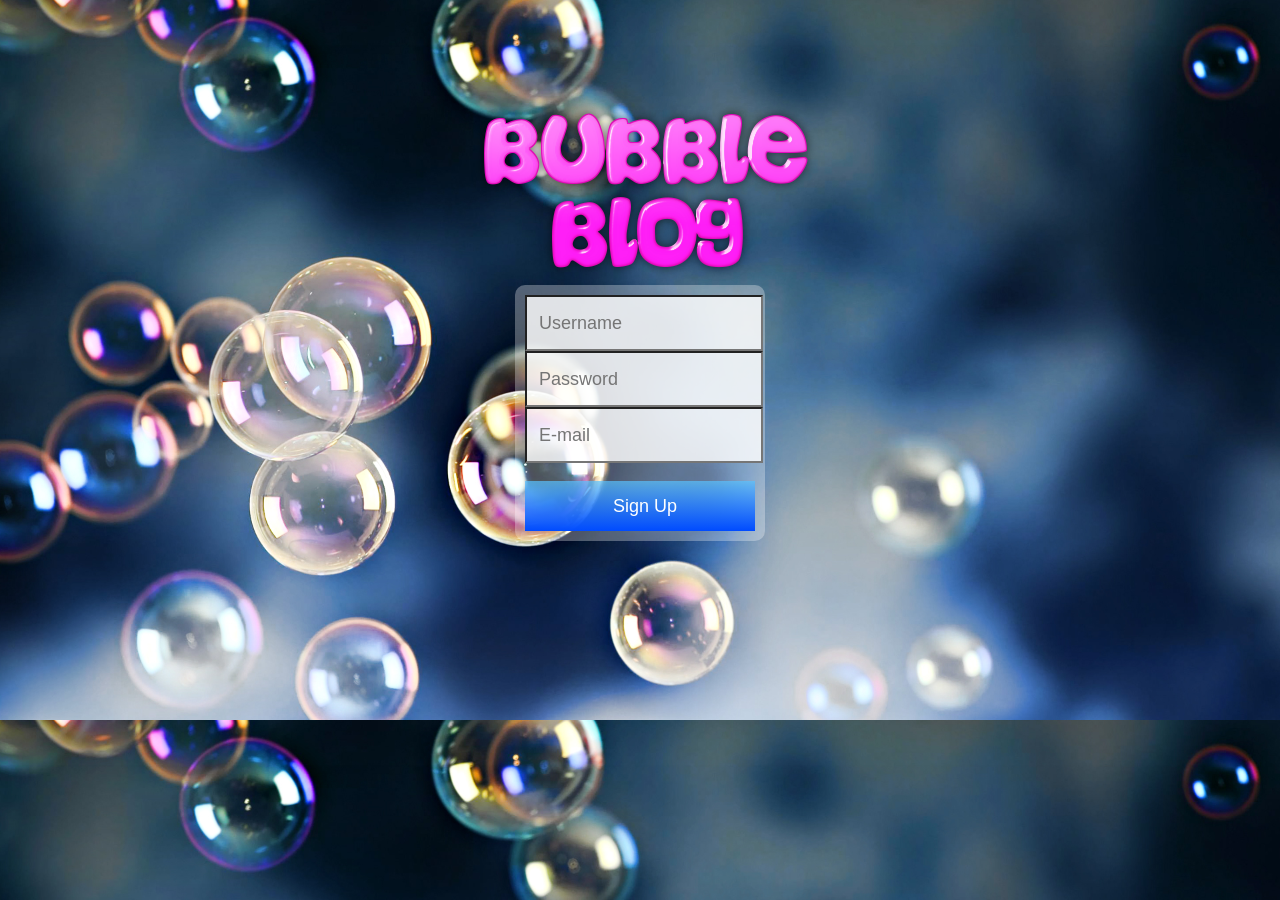
After one commit to JulietaAtanasova/teamSaponaria, a PHP site: page /SignUp.php in a window 1280 px wide. The commit adds this page. Run offline with PHP 8.4, Linux system fonts and the light colour scheme.

Commit message:
Just a lil bit change in css and create SignUp.php

```diff
--- /dev/null
+++ b/SignUp.php
@@ -0,0 +1,21 @@
+<!DOCTYPE html>
+<html lang="en" xmlns="http://www.w3.org/1999/xhtml">
+<head>
+    <meta charset="utf-8" />
+    <title>Bubble Blog</title>
+    <link href="css/style.css" rel="stylesheet" />
+</head>
+<body>
+<div id="container">
+    <img src="./images/cooltext1684135702.png" alt="logo"/>
+    <div id="bg">
+        <form action="#" method="post">
+            <input type="text" name="user" placeholder="Username" />
+            <input type="password" name="pass" placeholder="Password" />
+            <input type="email" name="email" placeholder="E-mail" />
+            <input type="submit" id="blue" value="Sign Up" />
+        </form>
+    </div>
+</div>
+</body>
+</html>
--- a/css/style.css
+++ b/css/style.css
@@ -6,6 +6,7 @@ html, body {
 }
 body{
     background-image:url('../images/artistic-bubbles_00219424.jpg');
+	background-size: 100%;
 }
 header {
     height: 100px;
@@ -47,7 +48,7 @@ div#wrapper {
     text-align: justify;
     background-color:rgba(255, 255, 255, 0.5);
 }
-button{
+form#sign-up input[type=submit] {
     position:absolute;
     background-color:#b6ff00;
     border:none;
@@ -56,6 +57,10 @@ button{
     border-radius:10px;
     left:10px;
     top:10px;
+    font-size:16px;
+}
+div#bg form input#blue {
+    background:repeating-linear-gradient(to bottom, rgba(89, 194, 255, 0.7), #004bff);
 }
 header img#logo {
     width: 175px;
@@ -83,7 +88,7 @@ div#container form input {
     text-indent:10px;
     font-size:18px;
     margin:0;
-
+    background-color:rgba(255, 255, 255, 0.82);
 }
 div#container form input[type=submit] {
     margin-top:18px;
--- a/index.html
+++ b/index.html
@@ -1,5 +1,4 @@
 <!DOCTYPE html>
-
 <html lang="en" xmlns="http://www.w3.org/1999/xhtml">
 <head>
     <meta charset="utf-8" />
@@ -10,7 +9,9 @@
     <script src="js/bootstrap.min.js"></script>
 </head>
 <body>
-    <button>Sign Up</button>
+    <form id="sign-up" action="SignUp.php" method="post">
+        <input type="submit" value="Sign Up"/>
+    </form>
     <div id="container">
         <img src="./images/cooltext1684135702.png" alt="logo"/>
         <div id="bg">
```
